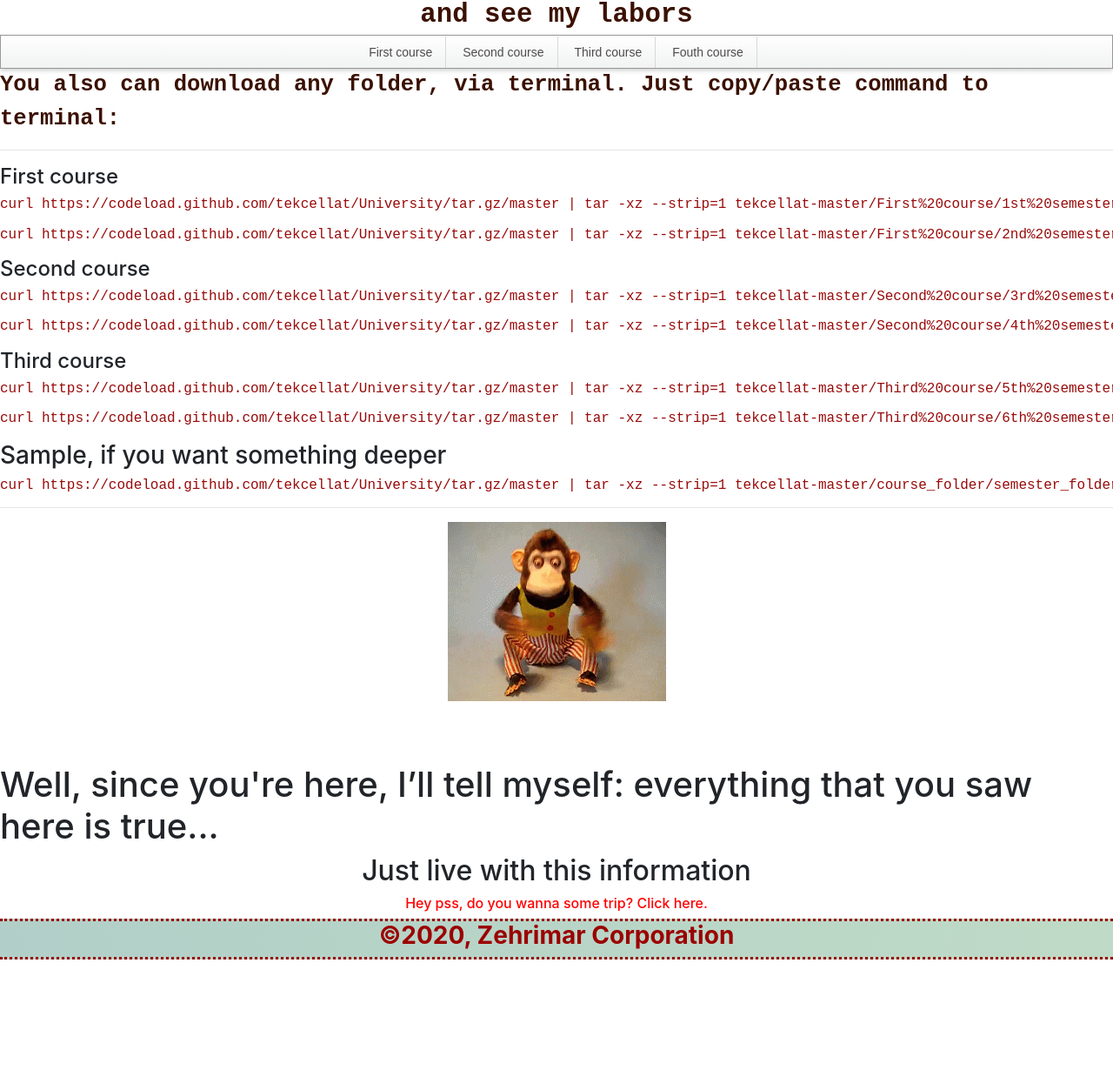
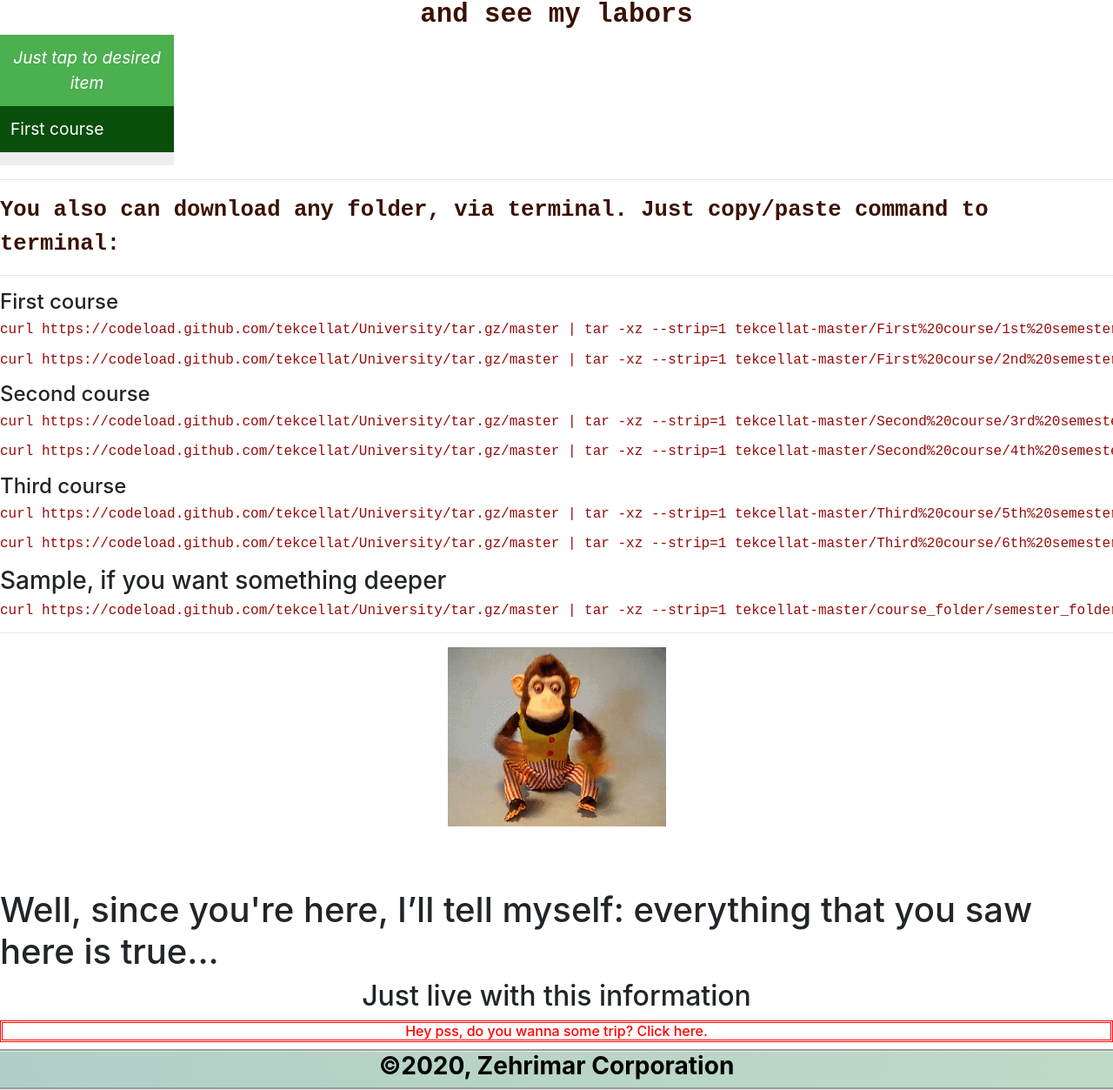
Before and after one commit to tekcellat/tekcellat.github.io, a plain HTML site: page university.html in a window 1280 px wide. Shown: the part 165-1418 px from the top of the page at 87% size. Before the commit the page ends 1268 px from the top, so only its background shows below. Drawn offline with nearby package versions, Linux system fonts and the light colour scheme.

Commit message:
some changes in design
next level of site coming))

```diff
--- a/style.css
+++ b/style.css
@@ -31,13 +31,13 @@ div#avcont {
 
 div.bgnam {
     display: block;
-    border-top: dotted;
+    border-top: groove;
     flex: autox1;
     background: rgba(190, 178, 178, 0.63);
     font-size: 1.5em;
     text-align: center;
     padding: 0 auto 0 0;
-    border-bottom-style: dotted;
+    border-bottom-style: groove;
     padding: 2% 5%;
 }
 
@@ -142,11 +142,13 @@ div.box {
 }
 
 footer div#smallname {
-    border-top-style: dotted;
+    border-top-style: groove;
     flex: 1;
+    font-size: ;
+    color: #020101;
     padding: auto auto;
     margin: auto auto;
-    border-bottom-style: dotted;
+    border-bottom-style: groove;
 }
 
 footer nav {
@@ -205,6 +207,12 @@ footer nav {
 
 h6 {
     color: red;
+    border-left: #990a0a;
+    border-right: #990a0a;
+    border-top: #990a0a;
+    border-bottom: #990a0a;
+    border: 0.2em;
+    border-style: double;
 }
 
 .menu ul {
@@ -255,3 +263,40 @@ h6 {
     background: #fff;
     /* Цвет фона */
 }
+
+.vertical-menu {
+    width: 200px;
+    height: 150px;
+    overflow-y: auto;
+}
+
+.vertical-menu a {
+    background-color: #eee;
+    /* Grey background color */
+    color: black;
+    /* Black text color */
+    display: block;
+    /* Make the links appear below each other */
+    padding: 12px;
+    /* Add some padding */
+    text-decoration: none;
+    /* Remove underline from links */
+}
+
+.vertical-menu a:hover {
+    background-color: #ccc;
+    /* Dark grey background on mouse-over */
+}
+
+.vertical-menu a.course {
+    background-color: rgb(9, 78, 11);
+    /* Add a green color to the "active/current" link */
+    color: white;
+}
+
+.vertical-menu a.active {
+    background-color: #4CAF50;
+    font-style: oblique;
+    /* Add a green color to the "active/current" link */
+    color: white;
+}
--- a/university.html
+++ b/university.html
@@ -25,39 +25,36 @@
             </center>
         </div>
     </header>
+
     <div class="sub">
+
         <center>
             <strong><ty>Below via links you can go to my
                 <a href="https://github.com/tekcellat/" target="_blank">Github</a> repository course/semester and see my labors</ty></strong>
+
         </center>
+        <div class="vertical-menu">
+            <center><a title="Don't Be Scared" class="active"> Just tap to  desired item</a></center>
+            <a href="https://github.com/tekcellat/University/tree/master/First%20course/" target="_blank" class="course">First course</a>
+            <a href="https://github.com/tekcellat/University/tree/master/First%20course/1st%20semester" target="_blank">1st semester</a>
+            <a href="https://github.com/tekcellat/University/tree/master/First%20course/2nd%20semester" target="_blank">2nd semester</a>
+
+            <a href="https://github.com/tekcellat/University/tree/master/Second%20course/" target="_blank" class="course">Second course</a>
+            <a href="https://github.com/tekcellat/University/tree/master/Second%20course/3rd%20semester" target="_blank">3rd semester</a>
+            <a href="https://github.com/tekcellat/University/tree/master/Second%20course/4th%20semester" target="_blank">4th semester</a>
+
+            <a href="https://github.com/tekcellat/University/tree/master/Third%20course/" target="_blank" class="course">Third course</a>
+            <a href="https://github.com/tekcellat/University/tree/master/Third%20course/5th%20semester" target="_blank">5th semester</a>
+            <a href="https://github.com/tekcellat/University/tree/master/Third%20course/6th%20semester" target="_blank">6th semester</a>
+
+            <a title="ERROR" href="error.html" target="_blank" class="course">Fouth course😁</a>
+            <a title="ERROR" href="error.html" target="_blank">7th (Coming😁)</a>
+            <a title="ERROR" href="error.html" target="_blank">8th (Coming😁)</a>
+        </div>
+
     </div>
-    <center>
-        <ul class="menu">
-            <li><a href="https://github.com/tekcellat/University/tree/master/First%20course" target="_blank">First course</a>
-                <ul>
-                    <li><a href="https://github.com/tekcellat/University/tree/master/First%20course/1st%20semester" target="_blank">1st semester</a></li>
-                    <li><a href="https://github.com/tekcellat/University/tree/master/First%20course/2nd%20semester" target="_blank">2nd semester</a></li>
-                </ul>
-            </li>
-            <li><a href="https://github.com/tekcellat/University/tree/master/Second%20course" target="_blank">Second course</a>
-                <ul>
-                    <li><a href="https://github.com/tekcellat/University/tree/master/Second%20course/3rd%20semester" target="_blank">3rd semester</a></li>
-                    <li><a href="https://github.com/tekcellat/University/tree/master/Second%20course/4th%20semester" target="_blank">4th semester</a></li>
-                </ul>
-            </li>
-            <li><a href="https://github.com/tekcellat/University/tree/master/Third%20course" target="_blank">Third course</a>
-                <ul>
-                    <li><a href="https://github.com/tekcellat/University/tree/master/Third%20course/5th%20semester" target="_blank">5th semester</a></li>
-                    <li><a href="https://github.com/tekcellat/University/tree/master/Third%20course/6th%20semester" target="_blank">6th semester</a></li>
-                </ul>
-            </li>
-            <li><a href="error.html">Fouth course</a>
-                <ul>
-                    <li><a href="error.html">Coming!😁</a></li>
-                </ul>
-            </li>
-    </center>
-    </ul>
+
+    <hr size="50">
     <strong><ty>You also can download any folder, via terminal. Just copy/paste command to terminal:</ty></strong>
     <hr size="50">
     <h4>First course</h4>
@@ -82,7 +79,7 @@
         <center>Just live with this information</center>
     </h2>
     <center>
-        <h6><a href="ball.html">Hey pss, do you wanna some trip? Click here.</a></h6>
+        <h6><a title="Yeah!" href="ball.html">Hey pss, do you wanna some trip? Click here.</a></h6>
     </center>
     <footer>
         <div id="smallname">
```
Also changed, not shown: index.html (+6 -0 lines).
